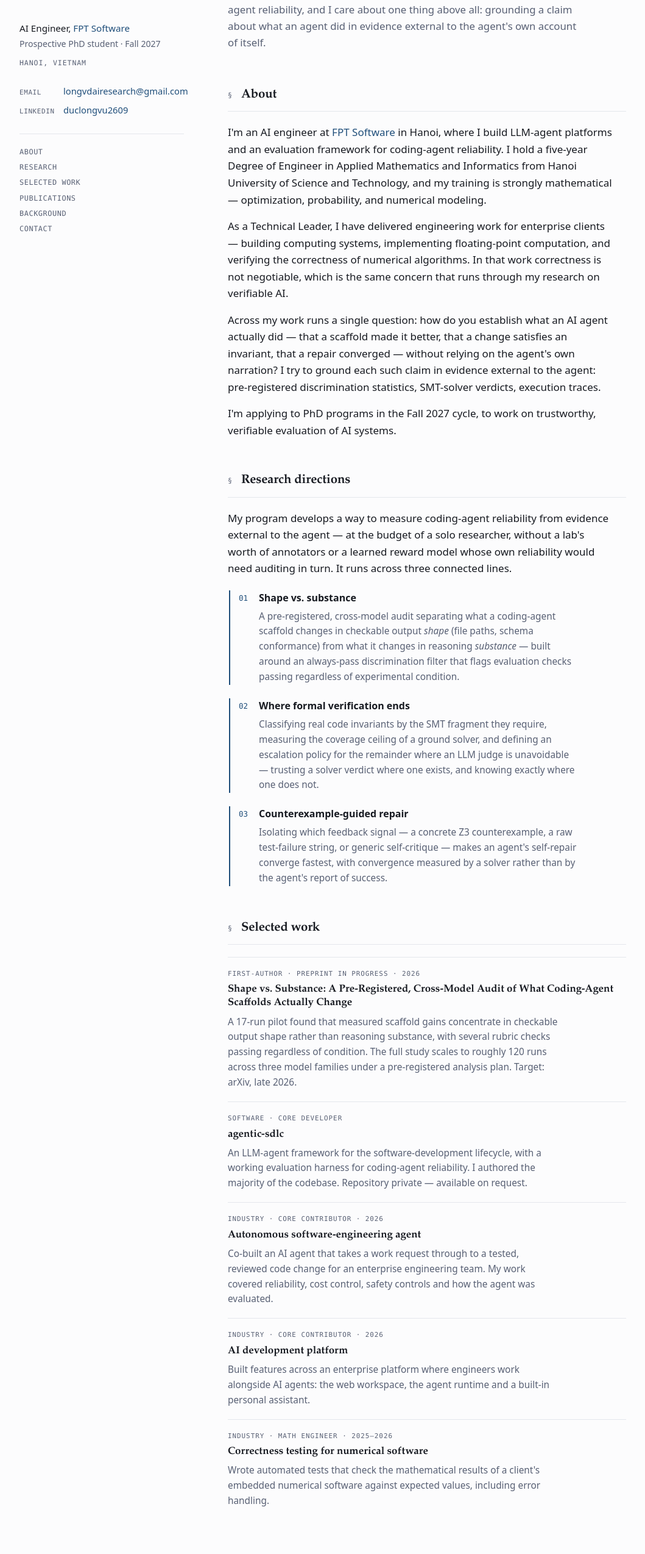
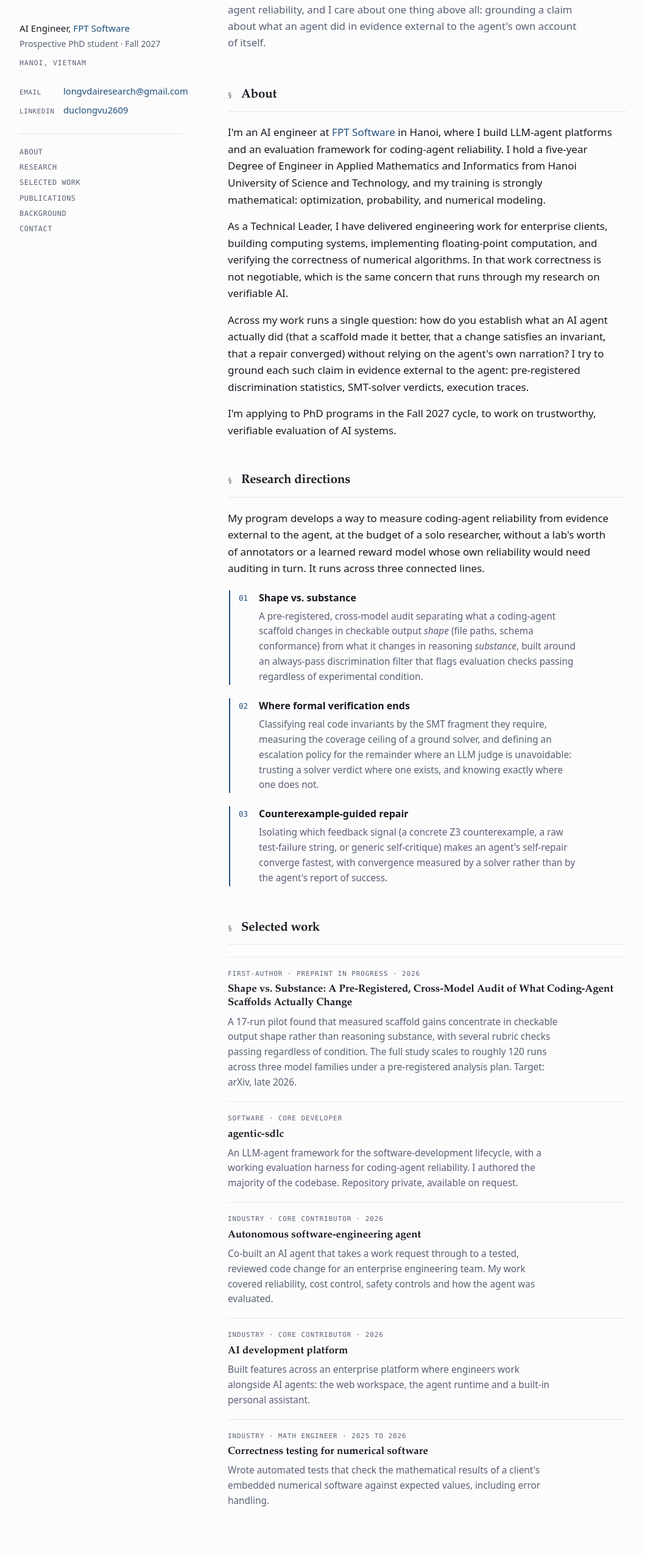
Before and after one commit to duclongvu99/duclongvu99.github.io, a plain HTML site: page index.html in a window 1280 px wide. Shown: the part 245-2793 px from the top of the page at 61% size, without its empty margins (110-1169 px from the left). Drawn offline with Linux system fonts and the light colour scheme.

Commit message:
Remove em and en dashes

```diff
--- a/index.html
+++ b/index.html
@@ -3,8 +3,8 @@
 <head>
 <meta charset="utf-8">
 <meta name="viewport" content="width=device-width, initial-scale=1">
-<title>Long Duc Vu — AI Engineer · Trustworthy AI Evaluation</title>
-<meta name="description" content="Long Duc Vu — AI engineer at FPT Software and prospective PhD student (Fall 2027). I study how to make claims about AI-agent reliability grounded in external, verifiable evidence rather than the agent's own account.">
+<title>Long Duc Vu · AI Engineer · Trustworthy AI Evaluation</title>
+<meta name="description" content="Long Duc Vu, AI engineer at FPT Software and prospective PhD student (Fall 2027). I study how to make claims about AI-agent reliability grounded in external, verifiable evidence rather than the agent's own account.">
 <style>
   :root{
     --ground:#FCFCFD; --surface:#F1F3F6; --ink:#171A21; --muted:#586074;
@@ -158,7 +158,7 @@
     <!-- ===================== IDENTITY RAIL ===================== -->
     <aside class="rail">
       <div class="id">
-        <img class="avatar" src="profile.jpg" alt="Long Duc Vu — portrait">
+        <img class="avatar" src="profile.jpg" alt="Portrait of Long Duc Vu">
         <div>
           <h1 class="name">Long Duc Vu</h1>
           <div class="name-native">Vũ Đức Long</div>
@@ -197,35 +197,35 @@
 
       <section id="about">
         <div class="s-head"><span class="idx">§</span><h2>About</h2></div>
-        <p>I'm an AI engineer at <a href="https://fpt.com/vi/ve-fpt" target="_blank" rel="noopener">FPT Software</a> in Hanoi, where I build LLM-agent platforms and an evaluation framework for coding-agent reliability. I hold a five-year Degree of Engineer in Applied Mathematics and Informatics from Hanoi University of Science and Technology, and my training is strongly mathematical — optimization, probability, and numerical modeling.</p>
-        <p>As a Technical Leader, I have delivered engineering work for enterprise clients — building computing systems, implementing floating-point computation, and verifying the correctness of numerical algorithms. In that work correctness is not negotiable, which is the same concern that runs through my research on verifiable AI.</p>
-        <p>Across my work runs a single question: how do you establish what an AI agent actually did — that a scaffold made it better, that a change satisfies an invariant, that a repair converged — without relying on the agent's own narration? I try to ground each such claim in evidence external to the agent: pre-registered discrimination statistics, SMT-solver verdicts, execution traces.</p>
+        <p>I'm an AI engineer at <a href="https://fpt.com/vi/ve-fpt" target="_blank" rel="noopener">FPT Software</a> in Hanoi, where I build LLM-agent platforms and an evaluation framework for coding-agent reliability. I hold a five-year Degree of Engineer in Applied Mathematics and Informatics from Hanoi University of Science and Technology, and my training is strongly mathematical: optimization, probability, and numerical modeling.</p>
+        <p>As a Technical Leader, I have delivered engineering work for enterprise clients, building computing systems, implementing floating-point computation, and verifying the correctness of numerical algorithms. In that work correctness is not negotiable, which is the same concern that runs through my research on verifiable AI.</p>
+        <p>Across my work runs a single question: how do you establish what an AI agent actually did (that a scaffold made it better, that a change satisfies an invariant, that a repair converged) without relying on the agent's own narration? I try to ground each such claim in evidence external to the agent: pre-registered discrimination statistics, SMT-solver verdicts, execution traces.</p>
         <p>I'm applying to PhD programs in the Fall 2027 cycle, to work on trustworthy, verifiable evaluation of AI systems.</p>
       </section>
 
       <section id="research">
         <div class="s-head"><span class="idx">§</span><h2>Research directions</h2></div>
-        <p>My program develops a way to measure coding-agent reliability from evidence external to the agent — at the budget of a solo researcher, without a lab's worth of annotators or a learned reward model whose own reliability would need auditing in turn. It runs across three connected lines.</p>
+        <p>My program develops a way to measure coding-agent reliability from evidence external to the agent, at the budget of a solo researcher, without a lab's worth of annotators or a learned reward model whose own reliability would need auditing in turn. It runs across three connected lines.</p>
         <div class="threads">
           <div class="thread">
             <div class="num">01</div>
             <div>
               <h3>Shape vs. substance</h3>
-              <p>A pre-registered, cross-model audit separating what a coding-agent scaffold changes in checkable output <em>shape</em> (file paths, schema conformance) from what it changes in reasoning <em>substance</em> — built around an always-pass discrimination filter that flags evaluation checks passing regardless of experimental condition.</p>
+              <p>A pre-registered, cross-model audit separating what a coding-agent scaffold changes in checkable output <em>shape</em> (file paths, schema conformance) from what it changes in reasoning <em>substance</em>, built around an always-pass discrimination filter that flags evaluation checks passing regardless of experimental condition.</p>
             </div>
           </div>
           <div class="thread">
             <div class="num">02</div>
             <div>
               <h3>Where formal verification ends</h3>
-              <p>Classifying real code invariants by the SMT fragment they require, measuring the coverage ceiling of a ground solver, and defining an escalation policy for the remainder where an LLM judge is unavoidable — trusting a solver verdict where one exists, and knowing exactly where one does not.</p>
+              <p>Classifying real code invariants by the SMT fragment they require, measuring the coverage ceiling of a ground solver, and defining an escalation policy for the remainder where an LLM judge is unavoidable: trusting a solver verdict where one exists, and knowing exactly where one does not.</p>
             </div>
           </div>
           <div class="thread">
             <div class="num">03</div>
             <div>
               <h3>Counterexample-guided repair</h3>
-              <p>Isolating which feedback signal — a concrete Z3 counterexample, a raw test-failure string, or generic self-critique — makes an agent's self-repair converge fastest, with convergence measured by a solver rather than by the agent's report of success.</p>
+              <p>Isolating which feedback signal (a concrete Z3 counterexample, a raw test-failure string, or generic self-critique) makes an agent's self-repair converge fastest, with convergence measured by a solver rather than by the agent's report of success.</p>
             </div>
           </div>
         </div>
@@ -241,7 +241,7 @@
         <div class="item">
           <span class="kicker">Software · core developer</span>
           <h3>agentic-sdlc</h3>
-          <p>An LLM-agent framework for the software-development lifecycle, with a working evaluation harness for coding-agent reliability. I authored the majority of the codebase. Repository private — available on request.</p>
+          <p>An LLM-agent framework for the software-development lifecycle, with a working evaluation harness for coding-agent reliability. I authored the majority of the codebase. Repository private, available on request.</p>
         </div>
         <div class="item">
           <span class="kicker">Industry · core contributor · 2026</span>
@@ -254,7 +254,7 @@
           <p>Built features across an enterprise platform where engineers work alongside AI agents: the web workspace, the agent runtime and a built-in personal assistant.</p>
         </div>
         <div class="item">
-          <span class="kicker">Industry · Math Engineer · 2025–2026</span>
+          <span class="kicker">Industry · Math Engineer · 2025 to 2026</span>
           <h3>Correctness testing for numerical software</h3>
           <p>Wrote automated tests that check the mathematical results of a client's embedded numerical software against expected values, including error handling.</p>
         </div>
@@ -281,7 +281,7 @@
           <span class="kicker">Peer-reviewed journal · 2021</span>
           <h3><a href="https://doi.org/10.1007/s11356-021-16884-x" target="_blank" rel="noopener">Application and validation of a biotic ligand model for calculating acute toxicity of lead to Moina dubia in lakes of Hanoi, Vietnam</a></h3>
           <p>Hong Thi Pham, <strong>Long Duc Vu</strong>, Ngoc Chi Lê, Thu-Huong Thi Hoang</p>
-          <p><em>Environmental Science and Pollution Research</em> 29(28), 42005–42015, 2022 (online October 2021). DOI: <a href="https://doi.org/10.1007/s11356-021-16884-x" target="_blank" rel="noopener">10.1007/s11356-021-16884-x</a></p>
+          <p><em>Environmental Science and Pollution Research</em> 29(28), 42005-42015, 2022 (online October 2021). DOI: <a href="https://doi.org/10.1007/s11356-021-16884-x" target="_blank" rel="noopener">10.1007/s11356-021-16884-x</a></p>
           <p>Developed the mathematical validation method and wrote the code that tested the model against observed data.</p>
         </div>
       </section>
@@ -293,7 +293,7 @@
             <h3>Experience</h3>
             <!-- TODO: add start year / date range if you'd like it shown -->
             <div class="entry">
-              <div class="t"><a href="https://fpt.com/vi/ve-fpt" target="_blank" rel="noopener">FPT Software</a> — AI Engineer &amp; Technical Leader</div>
+              <div class="t"><a href="https://fpt.com/vi/ve-fpt" target="_blank" rel="noopener">FPT Software</a>, AI Engineer &amp; Technical Leader</div>
               <div class="d">LLM-agent platforms and an evaluation framework for coding-agent reliability. As Technical Leader: computing systems, floating-point computation, and algorithm-correctness verification for enterprise clients. Hanoi, Vietnam.</div>
             </div>
           </div>
```
